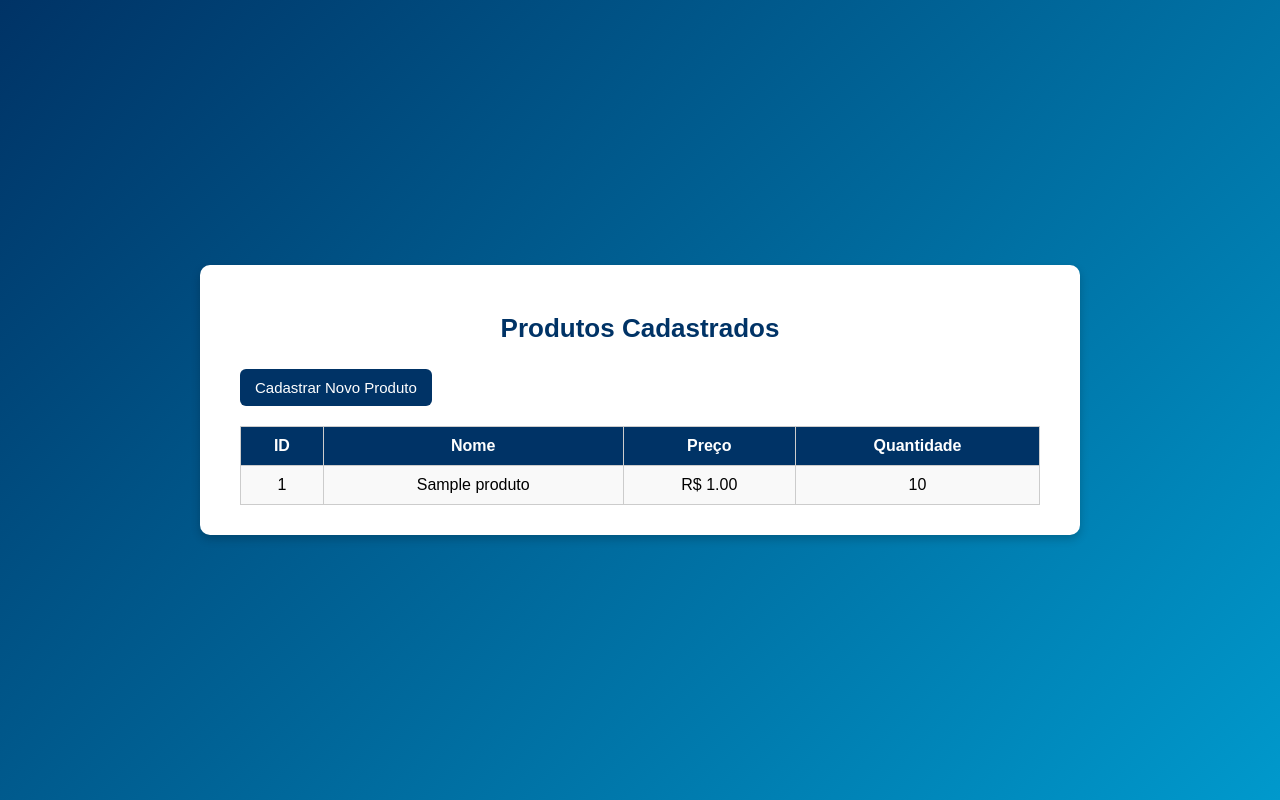
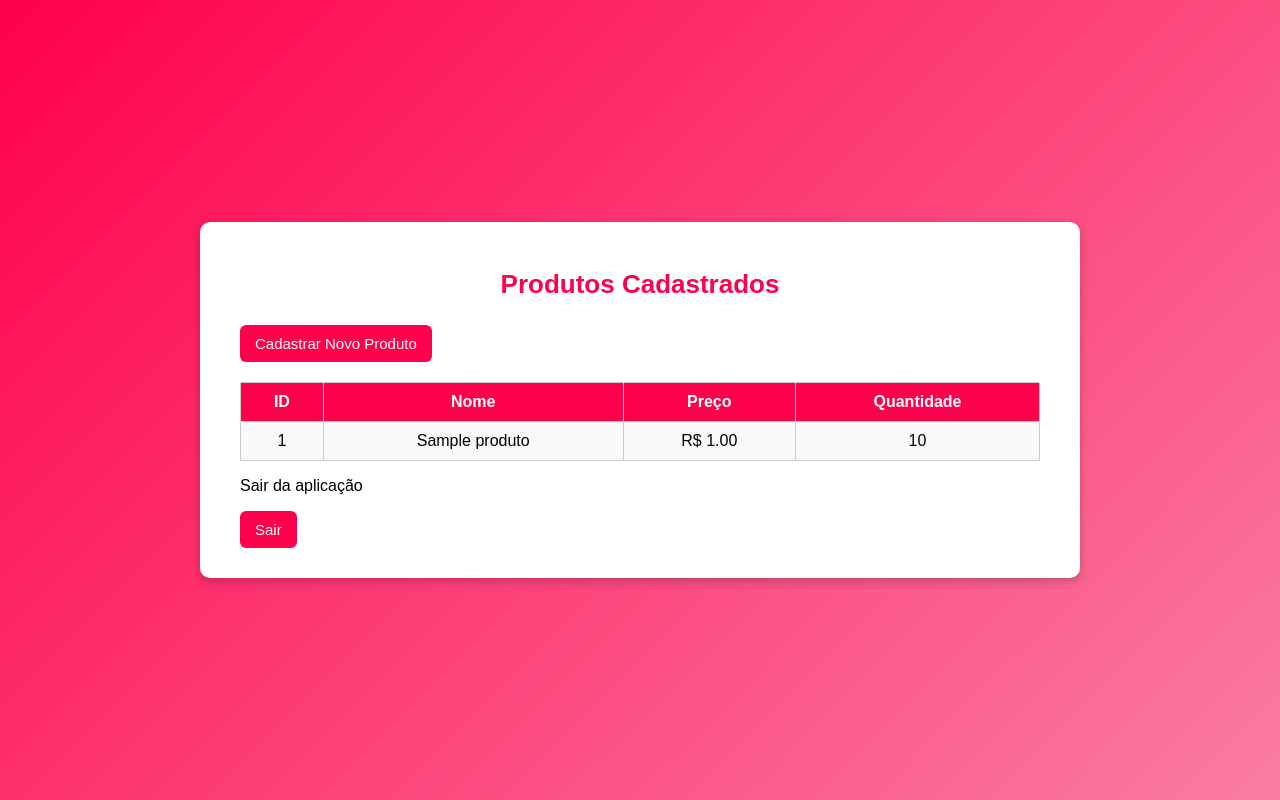
Before and after one commit to suh-a/Suellen_93627, a Flask app: page /produtos in a window 1280 px wide. Run offline with Flask 3, Linux system fonts and the light colour scheme; tables that the repository leaves empty hold one stand-in row (values such as "Sample post").

Commit message:
alterações

```diff
--- a/LOGIN/static/script.js
+++ b/LOGIN/static/script.js
@@ -1,6 +1,6 @@
 // Valida se os campos estão preenchidos
 function validarLogin() {
-  const nome = document.getElementById("nome").value;
+  const usuario = document.getElementById("usuario").value;
   const email = document.getElementById("email").value;
   const senha = document.getElementById("senha").value;
 
--- a/LOGIN/static/style.css
+++ b/LOGIN/static/style.css
@@ -3,7 +3,7 @@
 ========================= */
 body {
   font-family: Arial, sans-serif;
-  background: linear-gradient(135deg, #003366, #0055aa);
+  background: linear-gradient(135deg, #ff004c, #fa7da2);
   margin: 0;
   padding: 0;
   display: flex;
@@ -26,7 +26,7 @@ body {
 ========================= */
 h1 {
   text-align: center;
-  color: #003366;
+  color: #ff004c;
   margin-bottom: 25px;
   font-size: 26px;
 }
@@ -41,7 +41,7 @@ form {
 }
 
 label {
-  color: #003366;
+  color: #ff004c;
   font-weight: bold;
   margin-bottom: 5px;
 }
@@ -56,7 +56,7 @@ input {
 }
 
 input:focus {
-  border-color: #0055aa;
+  border-color: #fa7da2;
   box-shadow: 0 0 5px rgba(0, 85, 170, 0.3);
   outline: none;
 }
@@ -65,7 +65,7 @@ input:focus {
    BOTÕES E LINKS
 ========================= */
 button, .botao {
-  background-color: #003366;
+  background-color: #ff004c;
   color: white;
   padding: 10px 15px;
   border: none;
@@ -79,7 +79,7 @@ button, .botao {
 }
 
 button:hover, .botao:hover {
-  background-color: #0055aa;
+  background-color: #ff004c;
   transform: scale(1.03);
 }
 
@@ -99,7 +99,7 @@ th, td {
 }
 
 th {
-  background-color: #003366;
+  background-color: #ff004c;
   color: white;
 }
 
@@ -115,15 +115,15 @@ tr:hover {
    AJUSTES ESPECÍFICOS POR PÁGINA
 ========================= */
 body.index { /* Página de Login */
-  background: linear-gradient(135deg, #00264d, #004c99);
+  background: linear-gradient(135deg, #ff004c, #fa7da2);
 }
 
 body.cadastrar { /* Página de Cadastro */
-  background: linear-gradient(135deg, #004080, #0077cc);
+  background: linear-gradient(135deg, #ff004c, #fa7da2);
 }
 
 body.produtos { /* Página de Produtos */
-  background: linear-gradient(135deg, #003366, #0099cc);
+  background: linear-gradient(135deg, #ff004c, #fa7da2);
 }
 
 /* =========================
--- a/LOGIN/templates/cadastrar.html
+++ b/LOGIN/templates/cadastrar.html
@@ -18,6 +18,7 @@
       <input type="number" name="quantidade">
       <button type="submit">Salvar</button>
     </form>
+    <br>
     <a href="/produtos" class="botao">Voltar</a>
   </div>
 </body>
--- a/LOGIN/templates/index.html
+++ b/LOGIN/templates/index.html
@@ -9,7 +9,7 @@
   <div class="container">
     <h1>Login</h1>
     <form action="/login" method="post">
-      <label>Nome:</label>
+      <label>Usuario:</label>
       <input type="text" name="nome">
       <label>Email:</label>
       <input type="text" name="email">
--- a/LOGIN/templates/produtos.html
+++ b/LOGIN/templates/produtos.html
@@ -26,7 +26,10 @@
       </tr>
       {% endfor %}
     </table>
+    <p>Sair da aplicação</p>
+    <a href="/" class="botao">Sair</a>
   </div>
+
 </body>
 
 </html>
```
